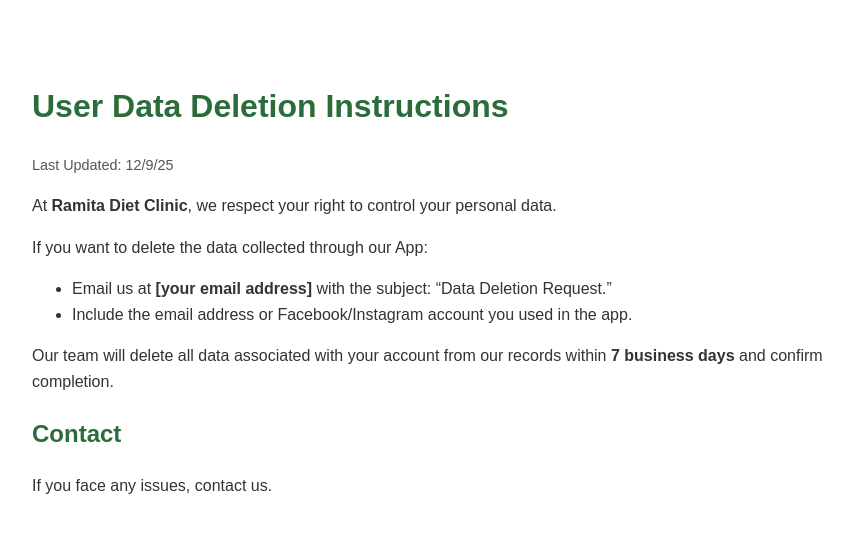
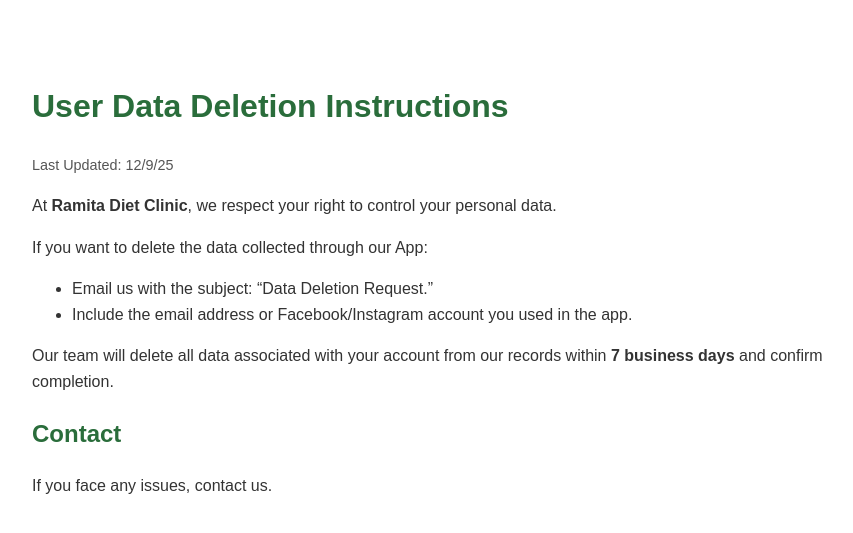
Before and after one commit to Simran3024/dietclinic_crm, a Django app: page /data-deletion/ in a window 1280 px wide. Shown: the top 533 px of the page, without its empty margins (208-1061 px from the left). Run offline with Django 5.2, Linux system fonts and the light colour scheme.

Commit message:
Update data-deletion.html

```diff
--- a/templates/legals/data-deletion.html
+++ b/templates/legals/data-deletion.html
@@ -33,7 +33,7 @@
 
   <p>If you want to delete the data collected through our App:</p>
   <ul>
-    <li>Email us at <strong>[your email address]</strong> with the subject: “Data Deletion Request.”</li>
+    <li>Email us<strong></strong> with the subject: “Data Deletion Request.”</li>
     <li>Include the email address or Facebook/Instagram account you used in the app.</li>
   </ul>
 
```
